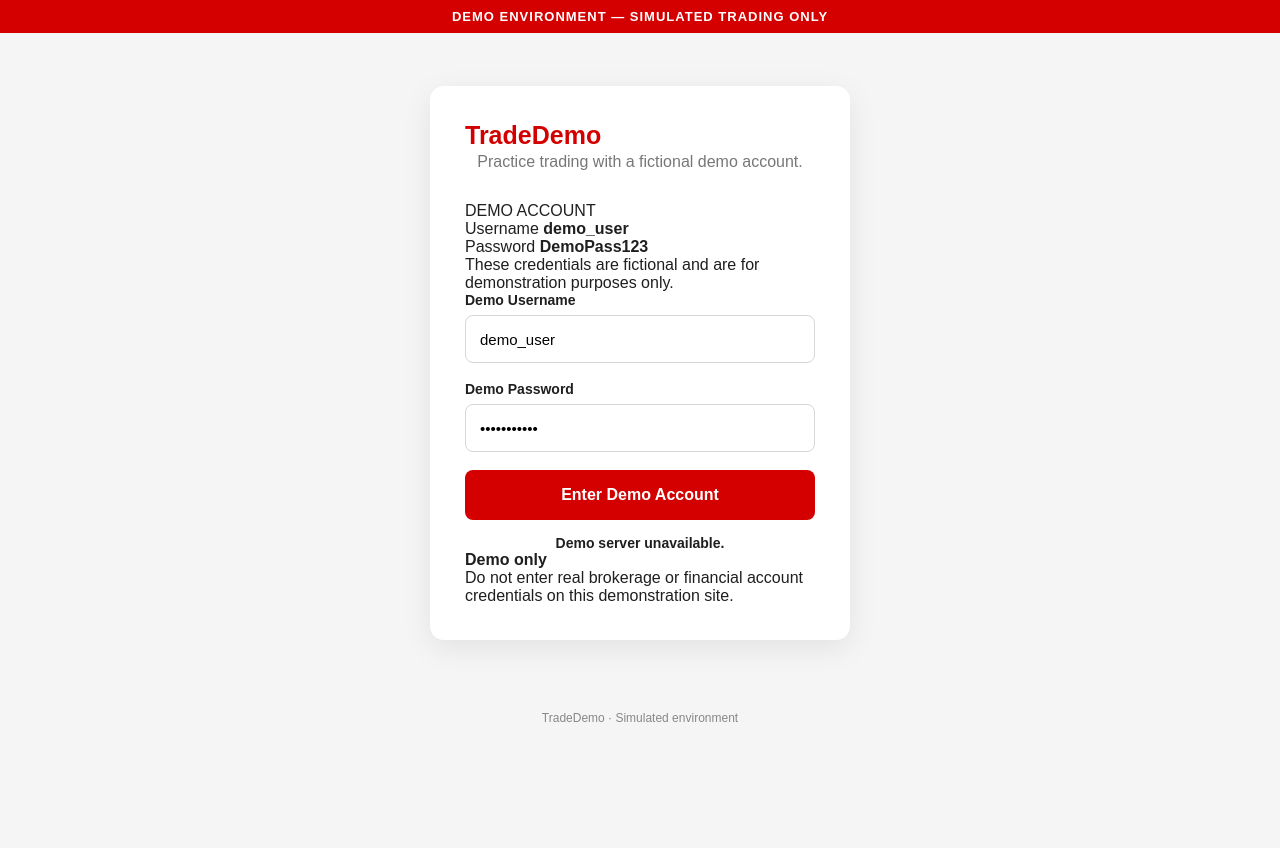
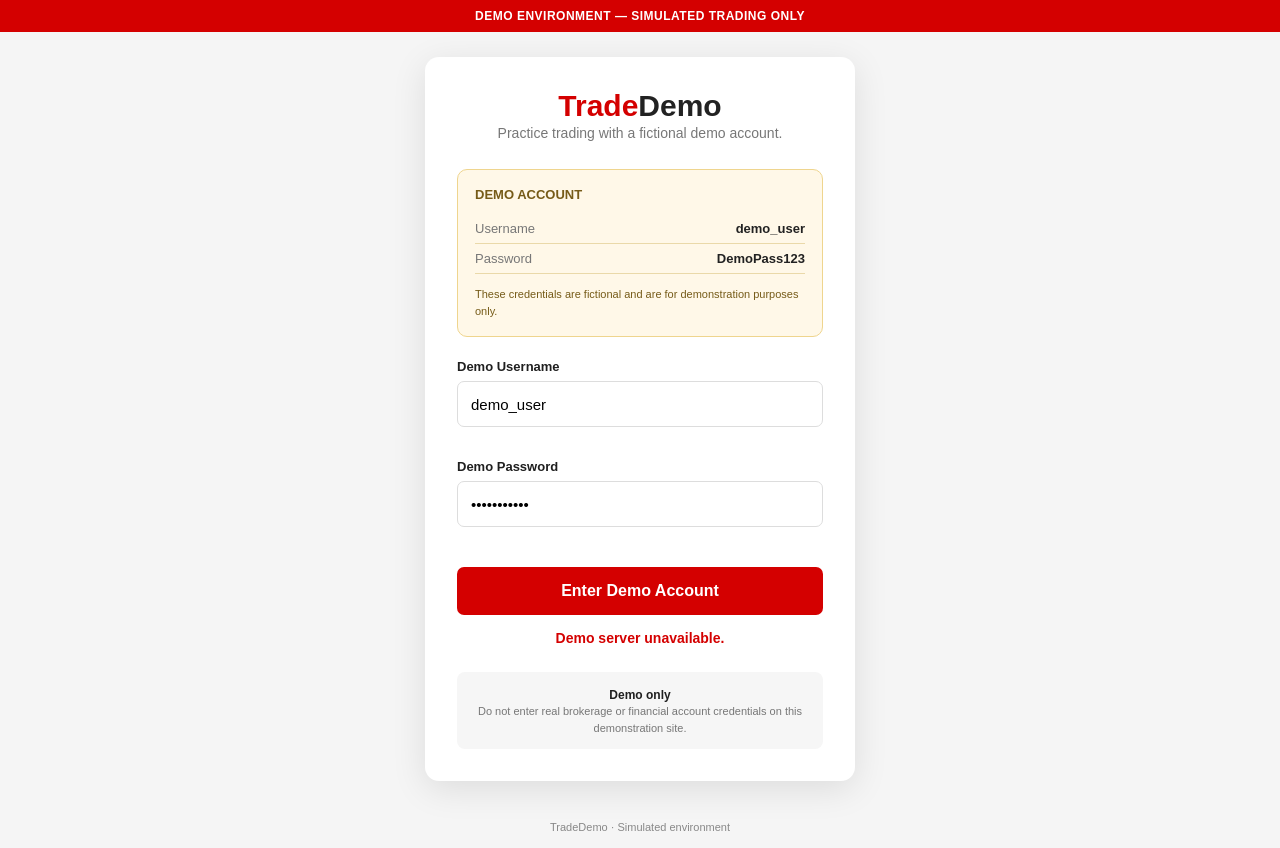
Before and after one commit to kipkemoititus02-Ace/Deriv-trading-, a website: page index.html in a window 1280 px wide. Before the commit the page ends 800 px from the top, so only its background shows below. Drawn offline with Linux system fonts and the light colour scheme; no server answers.

Commit message:
Add styles for login and demo components

```diff
--- a/style.css
+++ b/style.css
@@ -177,3 +177,168 @@ footer {
     }
 
   }
+
+.demo-banner {
+    background: #d40000;
+    color: #fff;
+    text-align: center;
+    padding: 9px;
+    font-size: 12px;
+    font-weight: 700;
+    letter-spacing: .5px;
+}
+
+.login-page {
+    min-height: calc(100vh - 90px);
+    display: flex;
+    align-items: center;
+    justify-content: center;
+    padding: 25px;
+}
+
+.login-card {
+    width: 100%;
+    max-width: 430px;
+    background: #fff;
+    padding: 32px;
+    border-radius: 14px;
+    box-shadow: 0 8px 35px rgba(0,0,0,.10);
+}
+
+.logo {
+    text-align: center;
+    font-size: 30px;
+    font-weight: 800;
+    color: #d40000;
+}
+
+.logo span {
+    color: #222;
+}
+
+.subtitle {
+    text-align: center;
+    color: #777;
+    font-size: 14px;
+    margin-bottom: 25px;
+}
+
+.demo-credentials {
+    background: #fff8e8;
+    border: 1px solid #efd58e;
+    border-radius: 10px;
+    padding: 17px;
+    margin-bottom: 22px;
+}
+
+.demo-title {
+    color: #765b18;
+    font-size: 13px;
+    font-weight: 800;
+    margin-bottom: 12px;
+}
+
+.credential-row {
+    display: flex;
+    justify-content: space-between;
+    padding: 7px 0;
+    border-bottom: 1px solid #ead9a9;
+    font-size: 13px;
+}
+
+.credential-row span {
+    color: #777;
+}
+
+.credential-row strong {
+    color: #222;
+}
+
+.demo-credentials p {
+    color: #765b18;
+    font-size: 11px;
+    line-height: 1.5;
+    margin: 12px 0 0;
+}
+
+.login-card label {
+    display: block;
+    margin: 14px 0 7px;
+    font-size: 13px;
+    font-weight: 700;
+}
+
+.login-card input {
+    width: 100%;
+    height: 46px;
+    padding: 0 13px;
+    border: 1px solid #ddd;
+    border-radius: 7px;
+    outline: none;
+}
+
+.login-card input:focus {
+    border-color: #d40000;
+}
+
+#loginButton {
+    width: 100%;
+    height: 48px;
+    margin-top: 22px;
+    border: 0;
+    border-radius: 7px;
+    background: #d40000;
+    color: #fff;
+    font-weight: 700;
+    cursor: pointer;
+}
+
+#loginButton:disabled {
+    opacity: .6;
+    cursor: not-allowed;
+}
+
+.message {
+    min-height: 20px;
+    text-align: center;
+    margin-top: 15px;
+    font-size: 13px;
+    font-weight: 600;
+}
+
+.message.success {
+    color: #16803c;
+}
+
+.message.error {
+    color: #d40000;
+}
+
+.message.loading {
+    color: #777;
+}
+
+.security-note {
+    margin-top: 22px;
+    padding: 13px;
+    background: #f6f6f6;
+    border-radius: 8px;
+    text-align: center;
+}
+
+.security-note strong {
+    font-size: 12px;
+}
+
+.security-note p {
+    color: #777;
+    font-size: 11px;
+    line-height: 1.5;
+}
+
+footer {
+    text-align: center;
+    color: #888;
+    font-size: 11px;
+    padding: 15px;
+}
```
